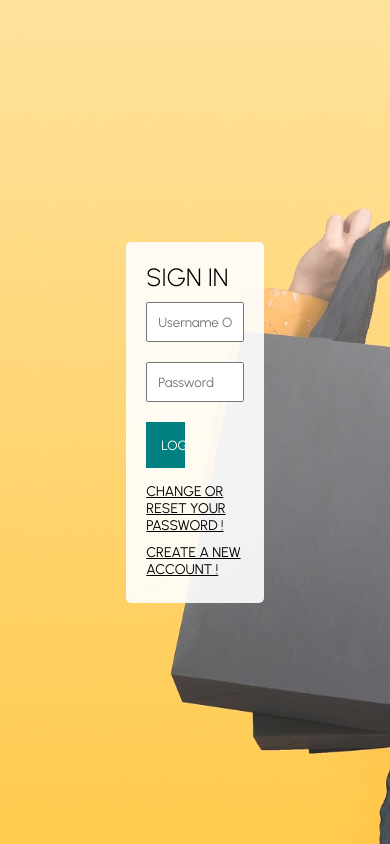
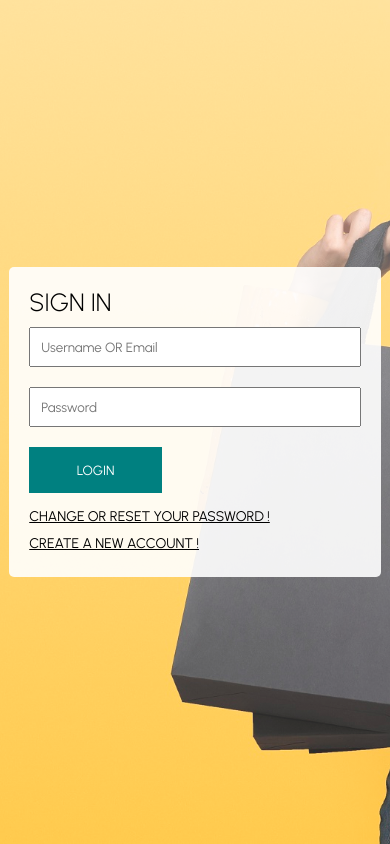
Before and after one commit to fetahokey/reactjs-node-eCommerce, a React (Create React App) app: page /signin in a window 390 px wide. Built offline with nearby package versions, Linux system fonts and the light colour scheme.

Commit message:
Responsive Login

```diff
--- a/src/pages/Login.tsx
+++ b/src/pages/Login.tsx
@@ -1,4 +1,6 @@
 import styled from 'styled-components'
+import { mobile } from '../responsive';
+
 
 const Container = styled.div`
     width: 100vw;
@@ -20,6 +22,7 @@ const Warpper = styled.div`
     border-radius: 5px;
     padding: 20px;
     background-color: rgba(255, 255, 255, 0.9);
+    ${mobile({ width: "85%" })}
 `;
 const Title = styled.h1`
     font-size: 25px;
```
